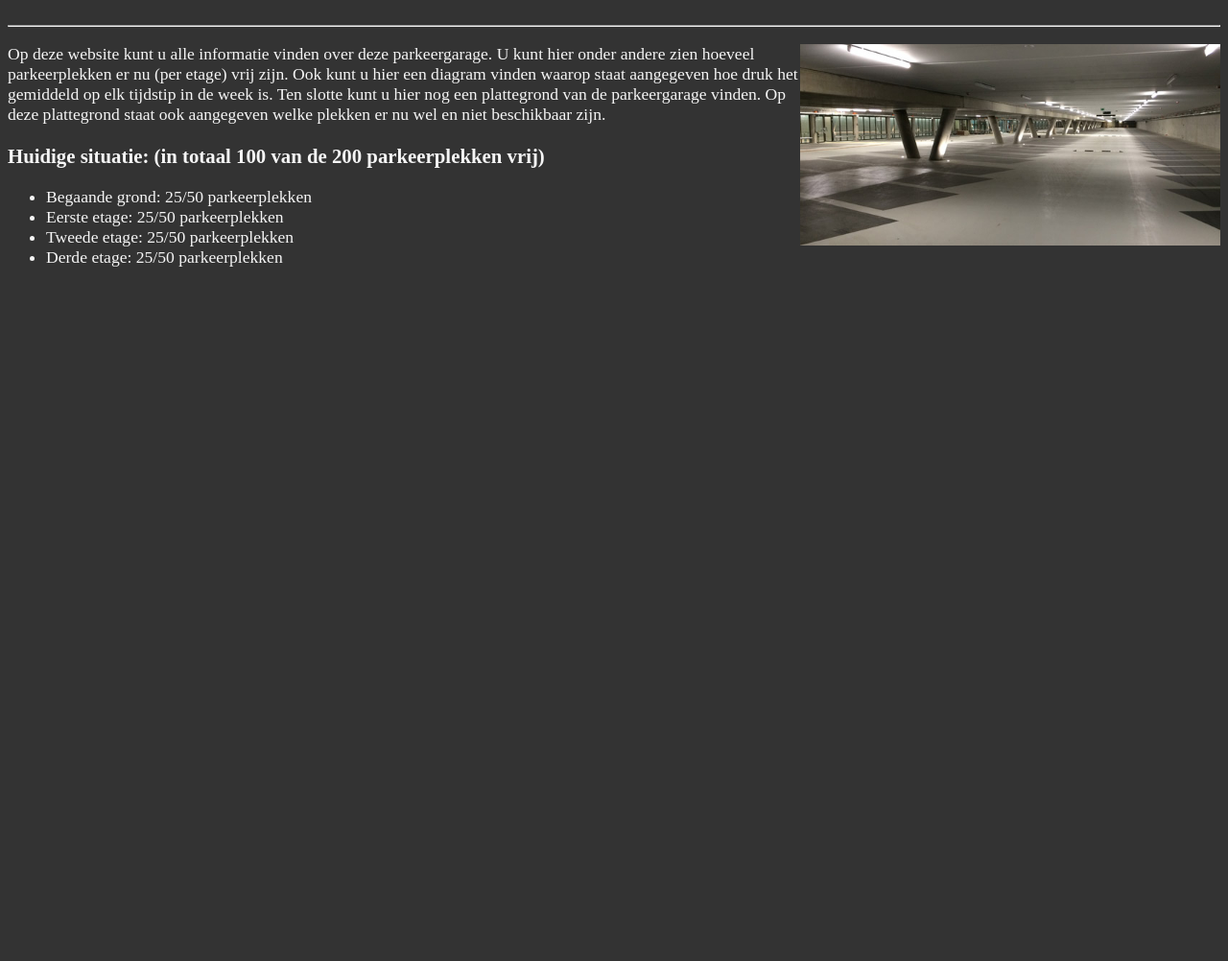
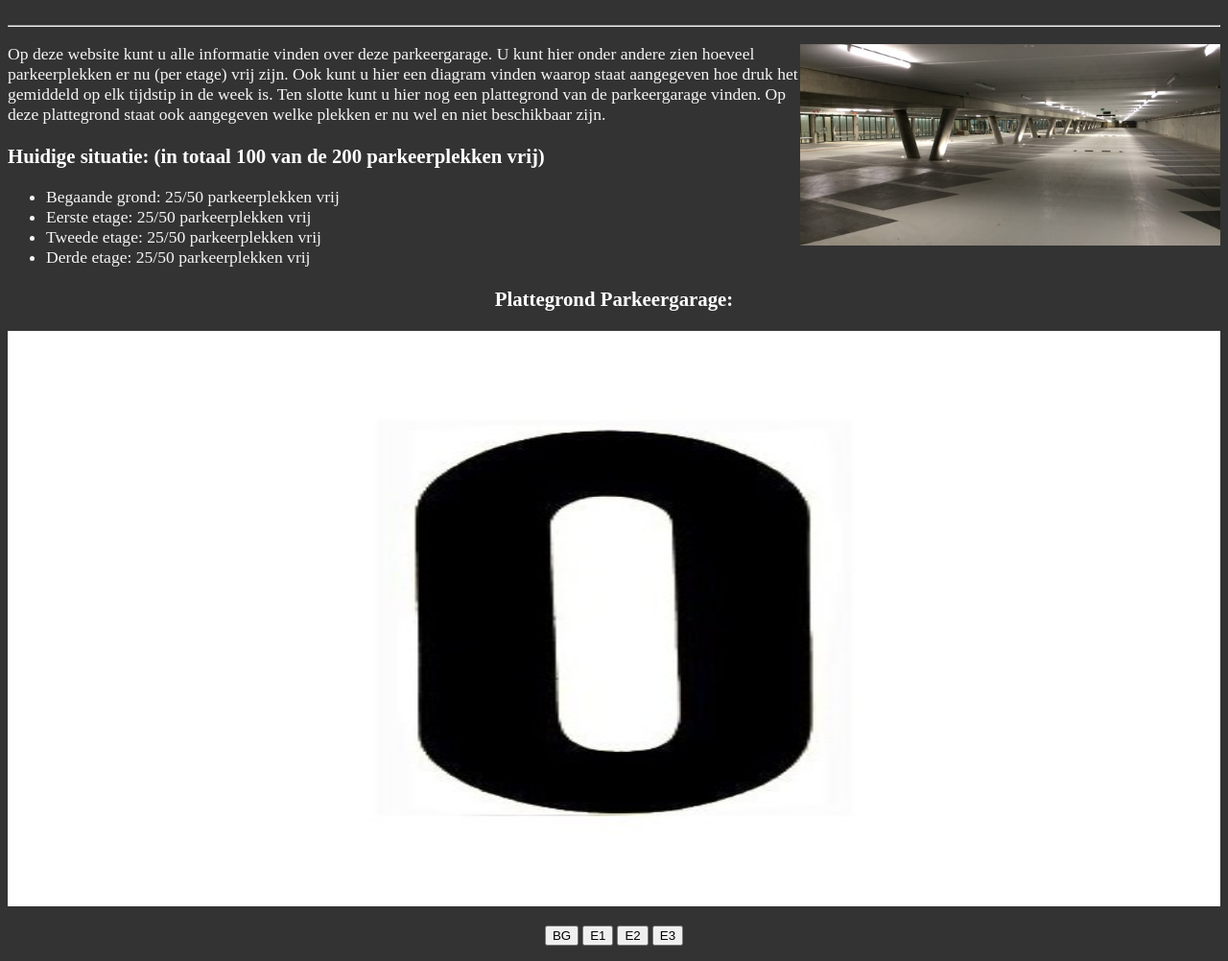
Before and after one commit to Ayakk/LichtParkeren, a PHP site: page /Lichtparkeren/ in a window 1280 px wide. Shown: the part 172-1174 px from the top of the page at 96% size. Before the commit the page ends 450 px from the top, so only its background shows below. Run offline with PHP 8.4, Linux system fonts and the light colour scheme.

Commit message:
Update index.php
Plattegrond-functie toegevoegd

```diff
--- a/Lichtparkeren_website/index.php
+++ b/Lichtparkeren_website/index.php
@@ -28,11 +28,36 @@ and open the template in the editor.
         </p>
         <?php
         $a = 100; $b = 25; $c = 25; $d = 25; $e = 25;
-        print "<p style=color:whitesmoke;font-size:130%><b>Huidige situatie: (in totaal $a van de 200 parkeerplekken vrij)</b></p>";
-        print "<p><ul style=color:whitesmoke;font-size:110%;><li>Begaande grond: $b/50 parkeerplekken</li>"
-            . "<li>Eerste etage: $c/50 parkeerplekken</li>"
-            . "<li>Tweede etage: $d/50 parkeerplekken</li>"
-            . "<li>Derde etage: $e/50 parkeerplekken</li></ul></p>"
+        print "<p style=color:white;font-size:130%><b>Huidige situatie: (in totaal $a van de 200 parkeerplekken vrij)</b></p>";
+        print "<p><ul style=color:whitesmoke;font-size:110%;><li>Begaande grond: $b/50 parkeerplekken vrij</li>"
+            . "<li>Eerste etage: $c/50 parkeerplekken vrij</li>"
+            . "<li>Tweede etage: $d/50 parkeerplekken vrij</li>"
+            . "<li>Derde etage: $e/50 parkeerplekken vrij</li></ul></p>"
         ?>
+        <script>
+            function etage(nr) {
+                var pic;
+                if (nr == 0) {
+                    pic = "klikocijfer_0.jpg"
+                } if (nr == 1) {
+                    pic = "klikocijfer_1.jpg"
+                } if (nr == 2) {
+                    pic = "klikocijfer_2.jpg"
+                } if (nr == 3) {
+                    pic = "klikocijfer_3.jpg"
+                }
+                document.getElementById('myImage').src = pic;
+            }
+        </script>
+        <p style="color:white;font-size:130%;text-align:center;"><b>
+            Plattegrond Parkeergarage:
+        </b></p>
+        <img id="myImage" src="klikocijfer_0.jpg" width="100%" height="600">
+        <p style="text-align:center;">
+            <button type="button" onclick="etage(0)">BG</button>
+            <button type="button" onclick="etage(1)">E1</button>
+            <button type="button" onclick="etage(2)">E2</button>
+            <button type="button" onclick="etage(3)">E3</button>
+        </p>
     </body>
 </html>
```
